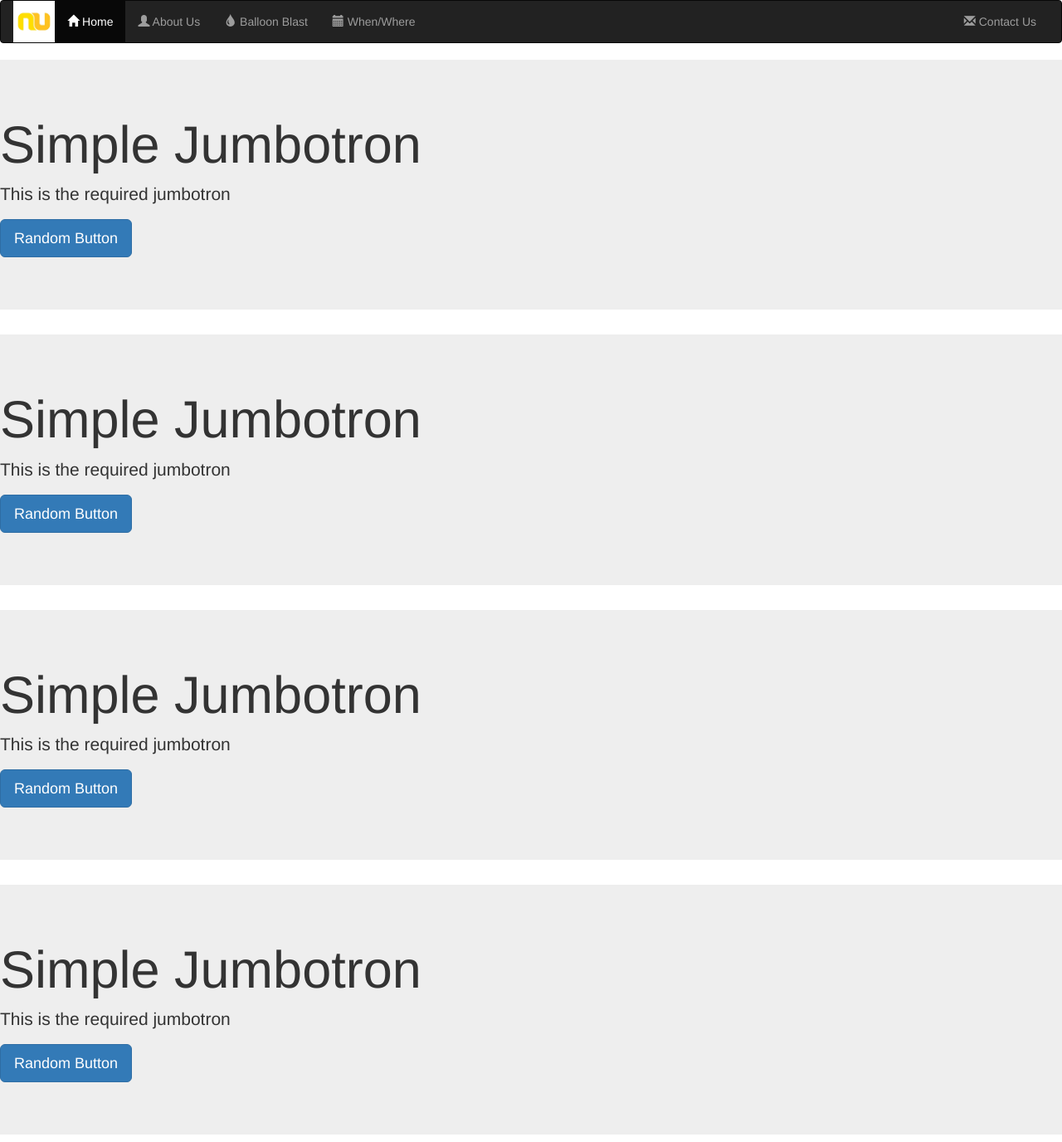
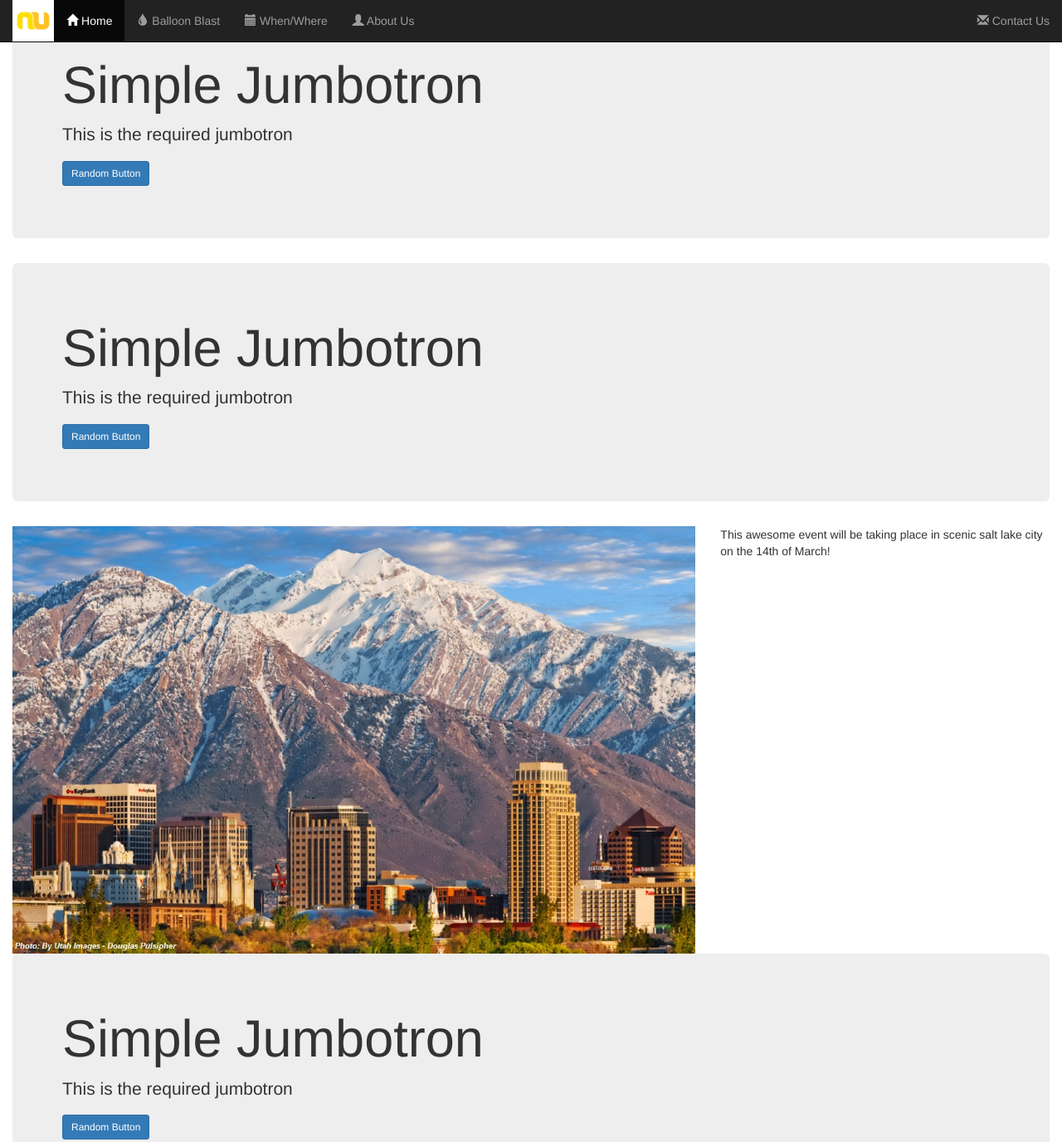
Before and after one commit to Fadedultima/BootStrapFunTime, a plain HTML site: page index.html in a window 1280 px wide. Shown: the top 1376 px of the page at 83% size. Drawn offline with nearby package versions, Linux system fonts and the light colour scheme.

Commit message:
Added images and edited index.html

```diff
--- a/index.html
+++ b/index.html
@@ -1,8 +1,7 @@
 <!DOCTYPE html>
-<html lang="">
+<html>
 
 <head>
-    <meta charset="utf-8">
     <meta name="viewport" content="width=device-width, initial-scale=1.0">
     <link rel="stylesheet" href="http://maxcdn.bootstrapcdn.com/bootstrap/3.3.6/css/bootstrap.min.css">
     <script src="https://ajax.googleapis.com/ajax/libs/jquery/1.12.0/jquery.min.js"></script>
@@ -12,7 +11,8 @@
 </head>
 
 <body>
-    <nav class="navbar navbar-inverse">
+    <div class="container-fluid">
+        <nav class="navbar navbar-inverse navbar-fixed-top">
             <div class="container-fluid">
                 <div class="navbar-header">
                     <button type="button" class="navbar-toggle" data-toggle="collapse" data-target="#myNavbar">
@@ -25,9 +25,9 @@
                 <div class="collapse navbar-collapse" id="myNavbar">
                     <ul class="nav navbar-nav">
                         <li class="active"><a href="#Home"><span class="glyphicon glyphicon-home"></span> Home</a></li>
-                    <li><a href="#AboutUs"><span class="glyphicon glyphicon-user"></span> About Us</a></li>
                         <li><a href="#BalloonBlast"><span class="glyphicon glyphicon-tint"></span> Balloon Blast</a></li>
                         <li><a href="#When/Where"><span class="glyphicon glyphicon-calendar"></span> When/Where</a></li>
+                        <li><a href="#AboutUs"><span class="glyphicon glyphicon-user"></span> About Us</a></li>
                     </ul>
                     <ul class="nav navbar-nav navbar-right">
                         <li><a href="#ContactUs"><span class="glyphicon glyphicon-envelope"></span> Contact Us</a></li>
@@ -35,41 +35,33 @@
                 </div>
             </div>
         </nav>
-
-
-    <div id="Home">
-        <div class="jumbotron">
+        <div id="Home" class="jumbotron">
             <h1>Simple Jumbotron</h1>
             <p>This is the required jumbotron</p>
-            <p><a class="btn btn-primary btn-lg" href="#" roles="button"> Random Button</a></p>
+            <p><a class="btn btn-primary btn-sm" href="#" roles="button"> Random Button</a></p>
+        </div>
+        <div id="BalloonBlast" class="jumbotron">
+            <h1>Simple Jumbotron</h1>
+            <p>This is the required jumbotron</p>
+            <p><a class="btn btn-primary btn-sm" href="#" roles="button"> Random Button</a></p>
+        </div>
+        <div id="When/Where" class="row">
+            <div class="col-sm-8">
+                <img class="img-responsive" src="Images/slc1.jpg">
+            </div>
+            <div class="col-sm-4">
+                <p>This awesome event will be taking place in scenic salt lake city on the 14th of March!</p>
             </div>
         </div>
-    <div id="AboutUs">
-        <div class="jumbotron">
+        <div id="AboutUs" class="jumbotron">
             <h1>Simple Jumbotron</h1>
             <p>This is the required jumbotron</p>
-            <p><a class="btn btn-primary btn-lg" href="#" roles="button"> Random Button</a></p>
+            <p><a class="btn btn-primary btn-sm" href="#" roles="button"> Random Button</a></p>
         </div>
-    </div>
-    <div id="BalloonBlast">
-        <div class="jumbotron">
+        <div id="ContactUs" class="jumbotron">
             <h1>Simple Jumbotron</h1>
             <p>This is the required jumbotron</p>
-            <p><a class="btn btn-primary btn-lg" href="#" roles="button"> Random Button</a></p>
-        </div>
-    </div>
-    <div id="When/Where">
-        <div class="jumbotron">
-            <h1>Simple Jumbotron</h1>
-            <p>This is the required jumbotron</p>
-            <p><a class="btn btn-primary btn-lg" href="#" roles="button"> Random Button</a></p>
-        </div>
-    </div>
-    <div id="ContactUs">
-        <div class="jumbotron">
-            <h1>Simple Jumbotron</h1>
-            <p>This is the required jumbotron</p>
-            <p><a class="btn btn-primary btn-lg" href="#" roles="button"> Random Button</a></p>
+            <p><a class="btn btn-primary btn-sm" href="#" roles="button"> Random Button</a></p>
         </div>
     </div>
 </body>
```
Also changed, not shown: Images/slc1.jpg (added), Images/slc2.jpg (added), Images/slc3.jpg (added). Lines whose indentation alone changed are shown as unchanged.
